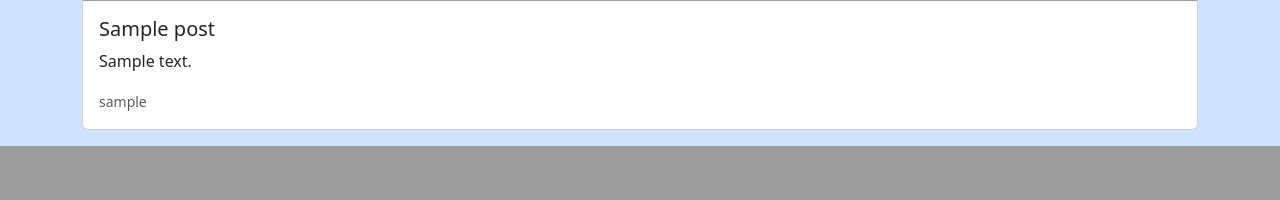
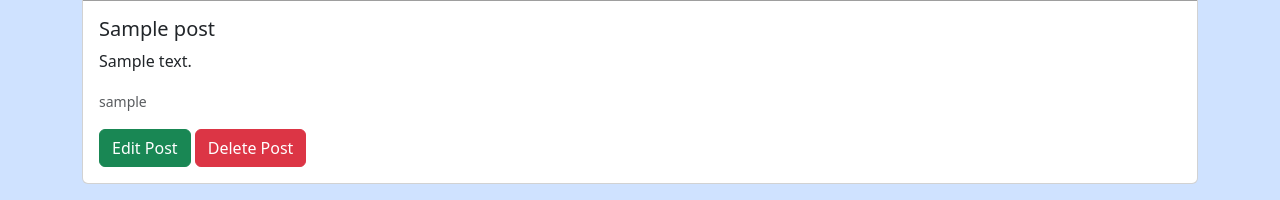
Before and after one commit to zoepfreeman/Flask-Blog, a Flask app: page /posts/1 in a window 1280 px wide. Shown: the part 908-1108 px from the top of the page. Before the commit the page ends 1054 px from the top, so only its background shows below. Run offline with Flask 3, Linux system fonts and the light colour scheme; a user stored in the database is signed in; tables that the repository leaves empty hold one stand-in row (values such as "Sample post"); grey boxes are pictures that could not be loaded.

Commit message:
add edit and delete buttons to post page

```diff
--- a/app/templates/post.html
+++ b/app/templates/post.html
@@ -13,6 +13,32 @@
                 <h5 class="card-title">{{ post.title }}</h5>
                 <p class="card-text">{{ post.body }}</p>
                 <p class="card-text"><small class="text-muted">{{ post.author.username }}</small></p>
+                {% if current_user == post.author %}
+                    <a href="{{ url_for('edit_post', post_id=post.id) }}" class="btn btn-success">Edit Post</a>
+                    <!-- Button trigger modal -->
+                    <button type="button" class="btn btn-danger" data-bs-toggle="modal" data-bs-target="#deleteModal">
+                        Delete Post
+                    </button>
+
+                    <!-- Modal -->
+                    <div class="modal fade" id="deleteModal" tabindex="-1" aria-labelledby="deleteModalLabel" aria-hidden="true">
+                        <div class="modal-dialog">
+                            <div class="modal-content">
+                                <div class="modal-header">
+                                    <h1 class="modal-title fs-5" id="deleteModalLabel">Delete {{ post.title }}?</h1>
+                                    <button type="button" class="btn-close" data-bs-dismiss="modal" aria-label="Close"></button>
+                                </div>
+                                <div class="modal-body">
+                                Are you sure you want to delete {{ post.title }}? This action cannot be undone.
+                                </div>
+                                <div class="modal-footer">
+                                    <button type="button" class="btn btn-secondary" data-bs-dismiss="modal">Close</button>
+                                    <button type="button" class="btn btn-danger">Delete Post</button>
+                                </div>
+                            </div>
+                        </div>
+                    </div>
+                {% endif %}
             </div>
         </div>
     </div>
```
